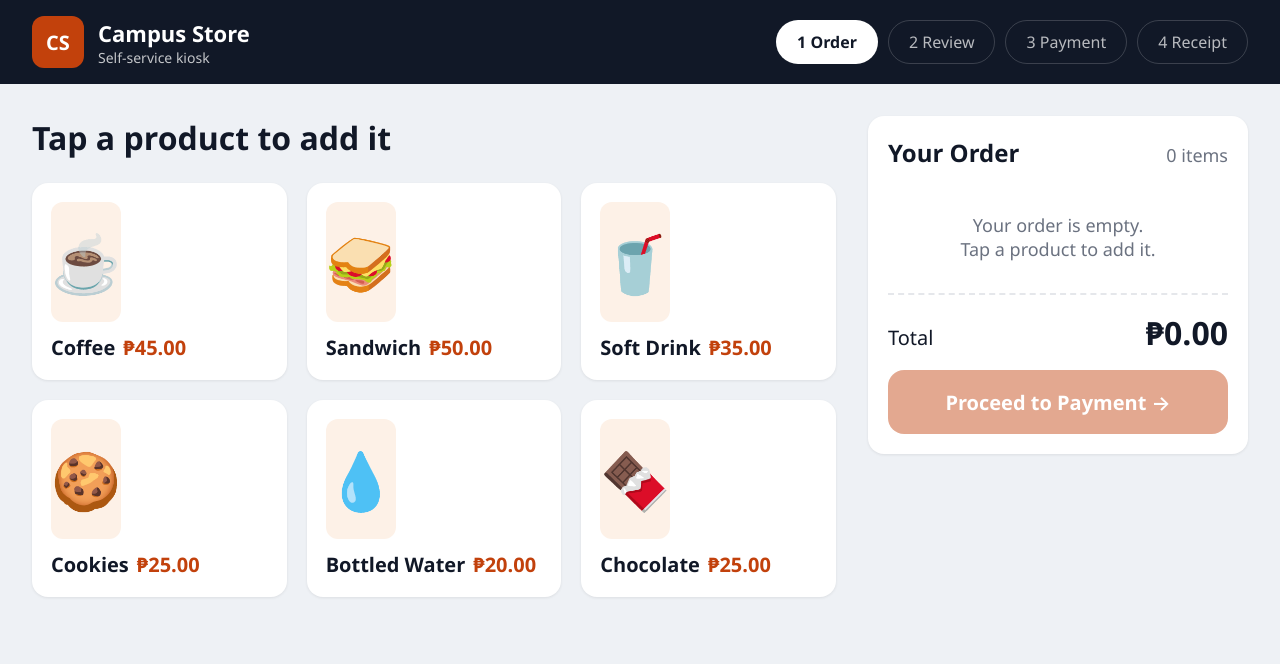
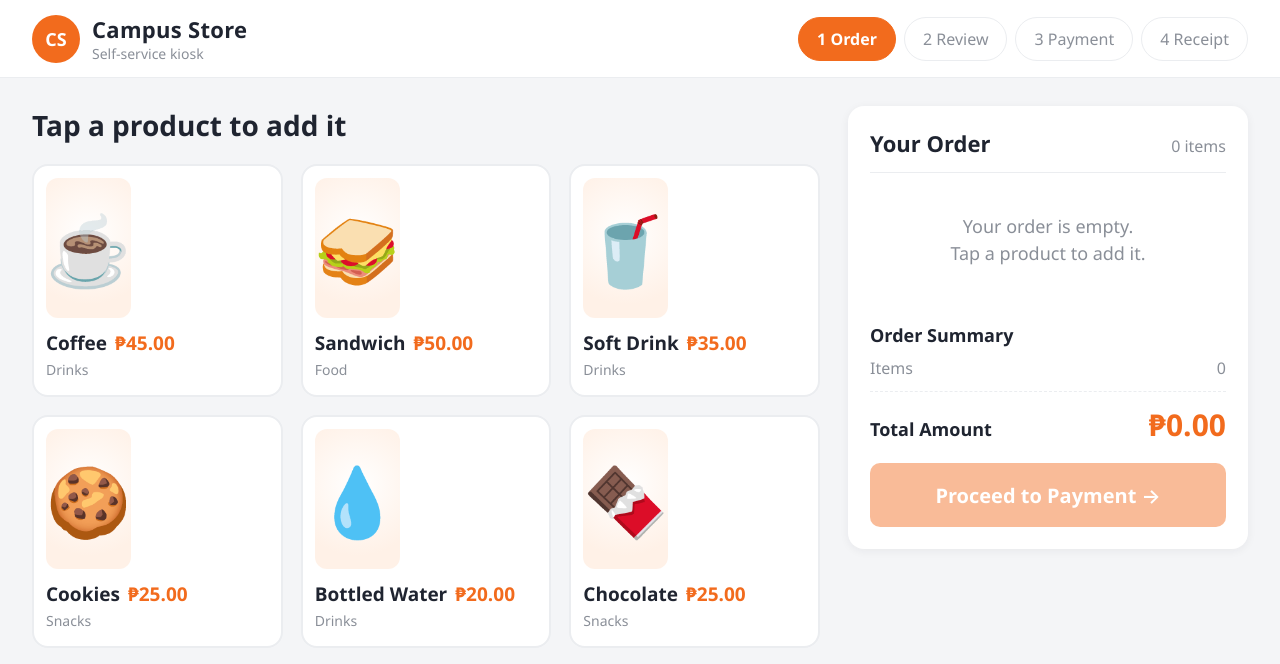
Before and after one commit to Kenth08/POS-Kiosk--Practical-examination, a website: page index.html in a window 1280 px wide. Drawn offline with Linux system fonts and the light colour scheme.

Commit message:
style: redesign item selection with light card UI and order summary
Restyle to the group's approved UI reference: white header with round
logo, orange accent, light product cards with category label and
quantity badge, order panel with item thumbnails, orange -/+ controls,
and an Order Summary block (Items, Total Amount).

Kept from before: hard-coded emoji product icons (no downloaded images),
customer kiosk flow, and totals. Not copied from the reference: cashier
sidebar, customer/table inputs, service fee and discount (they would
break the exam's kiosk rules and expected totals).

Co-Authored-By: Claude Opus 5.5 <noreply@anthropic.com>

```diff
--- a/css/styles.css
+++ b/css/styles.css
@@ -1,17 +1,21 @@
 /* ===== Design tokens ===== */
+/* Visual style: light, clean cards with an orange accent (approved UI reference). */
 :root {
-  --color-header: #111827;
-  --color-accent: #c2410c;
-  --color-accent-dark: #9a3412;
-  --color-bg: #eef1f5;
+  --color-accent: #f26b1d;        /* orange: prices, selected cards, primary buttons */
+  --color-accent-dark: #d9560c;
+  --color-accent-soft: #fff1e7;   /* light orange: selected states, icon tiles */
+  --color-bg: #f4f5f7;
   --color-surface: #ffffff;
-  --color-text: #111827;
-  --color-muted: #6b7280;
-  --color-border: #e5e7eb;
+  --color-text: #1f2430;
+  --color-muted: #8a8f98;
+  --color-border: #ebedf0;
+  --color-dark: #1f2430;          /* toasts */
   --color-success: #15803d;
-  --color-error: #b91c1c;
+  --color-error: #d92d20;
 
   --radius: 16px;
+  --radius-sm: 10px;
+  --shadow: 0 2px 10px rgba(31, 36, 48, 0.06);
   --touch-size: 64px; /* minimum height for tappable controls */
   --font: 'Segoe UI', system-ui, -apple-system, Roboto, Arial, sans-serif;
 }
@@ -36,54 +40,55 @@ body {
   justify-content: space-between;
   gap: 16px;
   flex-wrap: wrap;
-  padding: 16px 32px;
-  background: var(--color-header);
-  color: #fff;
+  padding: 14px 32px;
+  background: var(--color-surface);
+  border-bottom: 1px solid var(--color-border);
 }
 
-.brand { display: flex; align-items: center; gap: 14px; }
+.brand { display: flex; align-items: center; gap: 12px; }
 
 .brand-logo {
-  width: 52px;
-  height: 52px;
-  border-radius: 12px;
+  width: 48px;
+  height: 48px;
+  border-radius: 50%;
   display: grid;
   place-items: center;
   font-weight: 700;
-  font-size: 20px;
+  font-size: 18px;
+  color: #fff;
   background: var(--color-accent);
 }
 
-.brand-name { font-size: 22px; font-weight: 700; }
-.brand-tagline { font-size: 14px; opacity: 0.75; }
+.brand-name { font-size: 22px; font-weight: 700; letter-spacing: 0.3px; }
+.brand-tagline { font-size: 14px; color: var(--color-muted); }
 
 .stepper {
   display: flex;
-  gap: 10px;
+  gap: 8px;
   margin: 0;
   padding: 0;
   list-style: none;
 }
 
 .stepper li {
-  padding: 10px 20px;
-  border: 1px solid rgba(255, 255, 255, 0.25);
+  padding: 10px 18px;
+  border: 1px solid var(--color-border);
   border-radius: 999px;
   font-size: 16px;
+  color: var(--color-muted);
   white-space: nowrap;
-  opacity: 0.7;
 }
 
-.stepper li.current { background: #fff; color: var(--color-header); font-weight: 600; opacity: 1; }
-.stepper li.done { background: rgba(255, 255, 255, 0.12); opacity: 1; }
+.stepper li.current { background: var(--color-accent); border-color: var(--color-accent); color: #fff; font-weight: 600; }
+.stepper li.done { background: var(--color-accent-soft); border-color: var(--color-accent-soft); color: var(--color-accent-dark); }
 
 /* ===== Screens (only the active one is visible) ===== */
-.app-main { padding: 32px; }
+.app-main { padding: 28px 32px; }
 
 .screen { display: none; }
 .screen.active { display: block; }
 
-.screen-title { margin: 0 0 24px; font-size: 32px; }
+.screen-title { margin: 0 0 20px; font-size: 28px; font-weight: 700; }
 
 .placeholder {
   padding: 48px;
@@ -99,7 +104,7 @@ body {
   min-height: var(--touch-size);
   padding: 0 32px;
   border: none;
-  border-radius: var(--radius);
+  border-radius: var(--radius-sm);
   font-family: inherit;
   font-size: 20px;
   font-weight: 600;
@@ -108,8 +113,9 @@ body {
 
 .btn:disabled { opacity: 0.45; cursor: not-allowed; }
 
-.btn-primary { background: var(--color-accent); color: #fff; }
+.btn-primary { background: var(--color-accent); color: #fff; box-shadow: 0 6px 16px rgba(242, 107, 29, 0.28); }
 .btn-primary:active:not(:disabled) { background: var(--color-accent-dark); }
+.btn-primary:disabled { box-shadow: none; }
 
 .btn-secondary { background: var(--color-surface); color: var(--color-text); border: 2px solid var(--color-border); }
 
@@ -118,15 +124,15 @@ body {
 /* ===== Screen 1: Item Selection (Member A) ===== */
 .selection-layout {
   display: grid;
-  grid-template-columns: 1fr 380px;
-  gap: 32px;
+  grid-template-columns: 1fr 400px;
+  gap: 28px;
   align-items: start;
 }
 
 .product-grid {
   display: grid;
-  grid-template-columns: repeat(auto-fill, minmax(200px, 1fr));
-  gap: 20px;
+  grid-template-columns: repeat(auto-fill, minmax(210px, 1fr));
+  gap: 18px;
 }
 
 .product-card {
@@ -134,71 +140,79 @@ body {
   display: flex;
   flex-direction: column;
   gap: 12px;
-  padding: 16px;
-  border: 3px solid transparent;
+  padding: 12px 12px 16px;
+  border: 2px solid var(--color-border);
   border-radius: var(--radius);
   background: var(--color-surface);
   font-family: inherit;
   color: inherit;
   text-align: left;
   cursor: pointer;
-  box-shadow: 0 1px 3px rgba(0, 0, 0, 0.08);
-  transition: transform 0.1s;
+  transition: transform 0.1s, border-color 0.15s, box-shadow 0.15s;
 }
 
 .product-card:active { transform: scale(0.97); }
-.product-card.in-cart { border-color: var(--color-accent); }
+.product-card.in-cart {
+  border-color: var(--color-accent);
+  background: #fffaf6;
+  box-shadow: 0 6px 18px rgba(242, 107, 29, 0.15);
+}
 
 .product-icon {
   display: grid;
   place-items: center;
-  height: 120px;
+  height: 140px;
   border-radius: 12px;
-  background: #fdf1e7;
-  font-size: 56px;
+  background: radial-gradient(circle at 50% 40%, #ffffff 0%, var(--color-accent-soft) 75%);
+  font-size: 68px;
 }
 
-.product-info {
-  display: flex;
-  justify-content: space-between;
-  align-items: baseline;
-  gap: 8px;
-}
+.product-info { display: flex; justify-content: space-between; align-items: baseline; gap: 8px; }
+.product-name { font-size: 19px; font-weight: 600; }
+.product-price { font-size: 19px; font-weight: 700; color: var(--color-accent); white-space: nowrap; }
+.product-category { margin-top: -8px; font-size: 14px; color: var(--color-muted); }
 
-.product-name { font-size: 20px; font-weight: 600; }
-.product-price { font-size: 20px; font-weight: 700; color: var(--color-accent); white-space: nowrap; }
-
+/* Orange circle on selected cards: shows the quantity in the cart */
 .product-badge {
   position: absolute;
-  top: 8px;
-  right: 8px;
-  min-width: 36px;
-  height: 36px;
+  top: 20px;
+  right: 20px;
+  min-width: 32px;
+  height: 32px;
   padding: 0 8px;
+  border: 2px solid #fff;
   border-radius: 999px;
   display: grid;
   place-items: center;
   background: var(--color-accent);
   color: #fff;
+  font-size: 15px;
   font-weight: 700;
 }
 
-/* Cart panel */
+/* Order panel */
 .cart-panel {
   position: sticky;
   top: 16px;
   display: flex;
   flex-direction: column;
-  max-height: calc(100vh - 140px);
-  padding: 20px;
+  max-height: calc(100vh - 130px);
+  padding: 22px;
   border-radius: var(--radius);
   background: var(--color-surface);
-  box-shadow: 0 1px 3px rgba(0, 0, 0, 0.08);
+  box-shadow: var(--shadow);
 }
 
-.cart-header { display: flex; justify-content: space-between; align-items: baseline; }
-.cart-header h2 { margin: 0 0 12px; font-size: 24px; }
-.cart-count { color: var(--color-muted); }
+.cart-header {
+  display: flex;
+  justify-content: space-between;
+  align-items: baseline;
+  padding-bottom: 14px;
+  border-bottom: 1px solid var(--color-border);
+}
+
+.cart-header h2 { margin: 0; font-size: 22px; }
+.cart-count { color: var(--color-muted); font-size: 16px; }
 
 .cart-items {
   flex: 1;
@@ -209,52 +223,92 @@ body {
 }
 
 .cart-empty {
-  padding: 32px 8px;
+  padding: 40px 8px;
   color: var(--color-muted);
   text-align: center;
+  line-height: 1.5;
 }
 
 .cart-item {
   display: grid;
-  grid-template-columns: 1fr auto;
-  gap: 8px 12px;
+  grid-template-columns: 64px 1fr auto;
+  grid-template-areas:
+    "thumb info remove"
+    "thumb qty  subtotal";
+  gap: 6px 14px;
+  align-items: center;
   padding: 14px 0;
   border-bottom: 1px solid var(--color-border);
 }
 
-.cart-item-name { font-weight: 600; }
-.cart-item-price { color: var(--color-muted); font-size: 15px; }
-.cart-item-subtotal { align-self: center; font-weight: 700; font-size: 20px; }
+.cart-thumb {
+  grid-area: thumb;
+  width: 64px;
+  height: 64px;
+  border-radius: 12px;
+  display: grid;
+  place-items: center;
+  background: var(--color-accent-soft);
+  font-size: 34px;
+}
 
-.qty-controls { display: flex; align-items: center; gap: 12px; }
-.qty-value { min-width: 28px; text-align: center; font-size: 20px; font-weight: 700; }
+.cart-item-info { grid-area: info; }
+.cart-item-name { font-weight: 600; font-size: 17px; }
+.cart-item-price { color: var(--color-muted); font-size: 14px; }
+.cart-item-subtotal { grid-area: subtotal; justify-self: end; font-weight: 700; font-size: 18px; color: var(--color-accent); }
+
+.qty-controls { grid-area: qty; display: flex; align-items: center; gap: 10px; }
+.qty-value { min-width: 24px; text-align: center; font-size: 18px; font-weight: 700; }
 
 .btn-icon {
-  width: 52px;
-  height: 52px;
-  border: 2px solid var(--color-border);
-  border-radius: 12px;
+  width: 48px;
+  height: 48px;
+  border: 2px solid var(--color-accent);
+  border-radius: var(--radius-sm);
   background: var(--color-surface);
+  color: var(--color-accent);
   font-family: inherit;
-  font-size: 24px;
+  font-size: 22px;
   font-weight: 700;
   cursor: pointer;
 }
 
-.btn-icon.btn-plus { background: var(--color-header); border-color: var(--color-header); color: #fff; }
-.btn-icon.btn-remove { margin-left: auto; border-color: #fecaca; background: #fef2f2; font-size: 20px; }
+.btn-icon.btn-plus { background: var(--color-accent); color: #fff; }
+.btn-icon.btn-remove {
+  grid-area: remove;
+  justify-self: end;
+  width: 44px;
+  height: 44px;
+  border-color: transparent;
+  background: #fef3f2;
+  font-size: 18px;
+}
 
-.cart-footer { padding-top: 16px; border-top: 2px dashed var(--color-border); }
+/* Order summary + Proceed button */
+.cart-footer { padding-top: 16px; }
+
+.summary-title { margin: 0 0 10px; font-size: 18px; font-weight: 600; }
+
+.summary-row {
+  display: flex;
+  justify-content: space-between;
+  margin-bottom: 8px;
+  color: var(--color-muted);
+  font-size: 16px;
+}
 
 .cart-total-row {
   display: flex;
   justify-content: space-between;
   align-items: baseline;
-  margin-bottom: 16px;
-  font-size: 20px;
+  margin: 12px 0 18px;
+  padding-top: 12px;
+  border-top: 1px dashed var(--color-border);
+  font-size: 18px;
+  font-weight: 600;
 }
 
-.cart-total-row strong { font-size: 32px; }
+.cart-total-row strong { font-size: 30px; color: var(--color-accent); }
 
 /* ===== Feedback toast ===== */
 .toast {
@@ -276,7 +330,7 @@ body {
 }
 
 .toast.show { opacity: 1; transform: translate(-50%, 0); }
-.toast-success { background: var(--color-header); }
+.toast-success { background: var(--color-dark); }
 .toast-error { background: var(--color-error); }
 
 /* ===== Smaller screens / tablets ===== */
@@ -287,12 +341,14 @@ body {
 
 @media (max-width: 720px) {
   .product-grid { grid-template-columns: repeat(2, 1fr); gap: 12px; }
-  .product-icon { height: 90px; font-size: 44px; }
+  .product-icon { height: 100px; font-size: 48px; }
   .product-name, .product-price { font-size: 17px; }
   .product-info { flex-direction: column; gap: 2px; }
+  .product-category { margin-top: -6px; }
+  .product-badge { top: 16px; right: 16px; }
   .app-header { padding: 12px 16px; }
   .app-main { padding: 16px; }
   .stepper { flex-wrap: wrap; gap: 6px; }
   .stepper li { padding: 8px 12px; font-size: 14px; }
-  .screen-title { font-size: 26px; }
+  .screen-title { font-size: 24px; }
 }
--- a/index.html
+++ b/index.html
@@ -42,8 +42,13 @@
           <!-- Cart lines are created by renderCart() in selection.js -->
           <ul class="cart-items" id="cart-items"></ul>
           <div class="cart-footer">
+            <h3 class="summary-title">Order Summary</h3>
+            <div class="summary-row">
+              <span>Items</span>
+              <span id="summary-items">0</span>
+            </div>
             <div class="cart-total-row">
-              <span>Total</span>
+              <span>Total Amount</span>
               <strong id="cart-total">₱0.00</strong>
             </div>
             <button class="btn btn-primary btn-block" id="btn-proceed" type="button">
--- a/js/selection.js
+++ b/js/selection.js
@@ -90,24 +90,28 @@ function productCardHTML(product) {
         <span class="product-name">${product.name}</span>
         <span class="product-price">${formatPeso(product.price)}</span>
       </span>
+      <span class="product-category">${product.category}</span>
     </button>`;
 }
 
-// HTML for one cart line: name, unit price, subtotal, and − / + / remove buttons.
+// HTML for one cart line: icon, name, unit price, − / + / remove buttons, and subtotal.
 function cartItemHTML(item) {
+  const product = PRODUCTS.find(function (p) { return p.id === item.productId; });
+
   return `
     <li class="cart-item" data-product-id="${item.productId}">
-      <div>
+      <span class="cart-thumb" aria-hidden="true">${product ? product.icon : ''}</span>
+      <div class="cart-item-info">
         <div class="cart-item-name">${item.name}</div>
         <div class="cart-item-price">${formatPeso(item.price)} each</div>
       </div>
-      <div class="cart-item-subtotal">${formatPeso(calculateSubtotal(item.price, item.quantity))}</div>
+      <button type="button" class="btn-icon btn-remove" data-action="remove" aria-label="Remove ${item.name}">🗑</button>
       <div class="qty-controls">
         <button type="button" class="btn-icon btn-minus" data-action="decrease" aria-label="Decrease ${item.name}">−</button>
         <span class="qty-value">${item.quantity}</span>
         <button type="button" class="btn-icon btn-plus" data-action="increase" aria-label="Increase ${item.name}">+</button>
-        <button type="button" class="btn-icon btn-remove" data-action="remove" aria-label="Remove ${item.name}">🗑</button>
       </div>
+      <div class="cart-item-subtotal">${formatPeso(calculateSubtotal(item.price, item.quantity))}</div>
     </li>`;
 }
 
@@ -128,6 +132,7 @@ function renderCart() {
 
   const itemCount = countItems(appState.cart);
   document.getElementById('cart-count').textContent = itemCount + (itemCount === 1 ? ' item' : ' items');
+  document.getElementById('summary-items').textContent = itemCount;
   document.getElementById('cart-total').textContent = formatPeso(calculateTotal(appState.cart));
   document.getElementById('btn-proceed').disabled = appState.cart.length === 0;
 }
```
Also changed, not shown: docs/evidence/item-selection-1280.png (added), docs/evidence/item-selection-phone.png (added).
